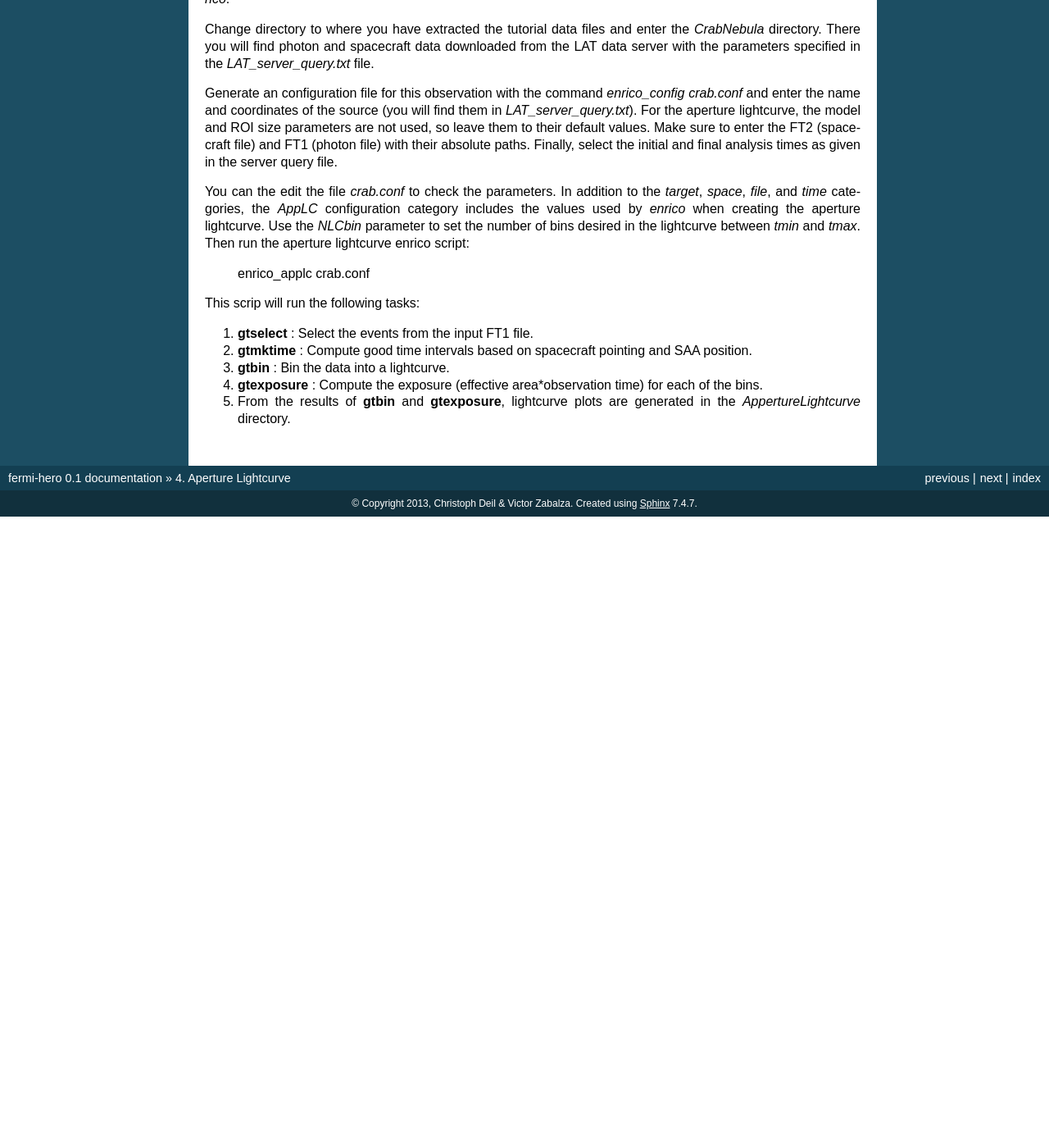
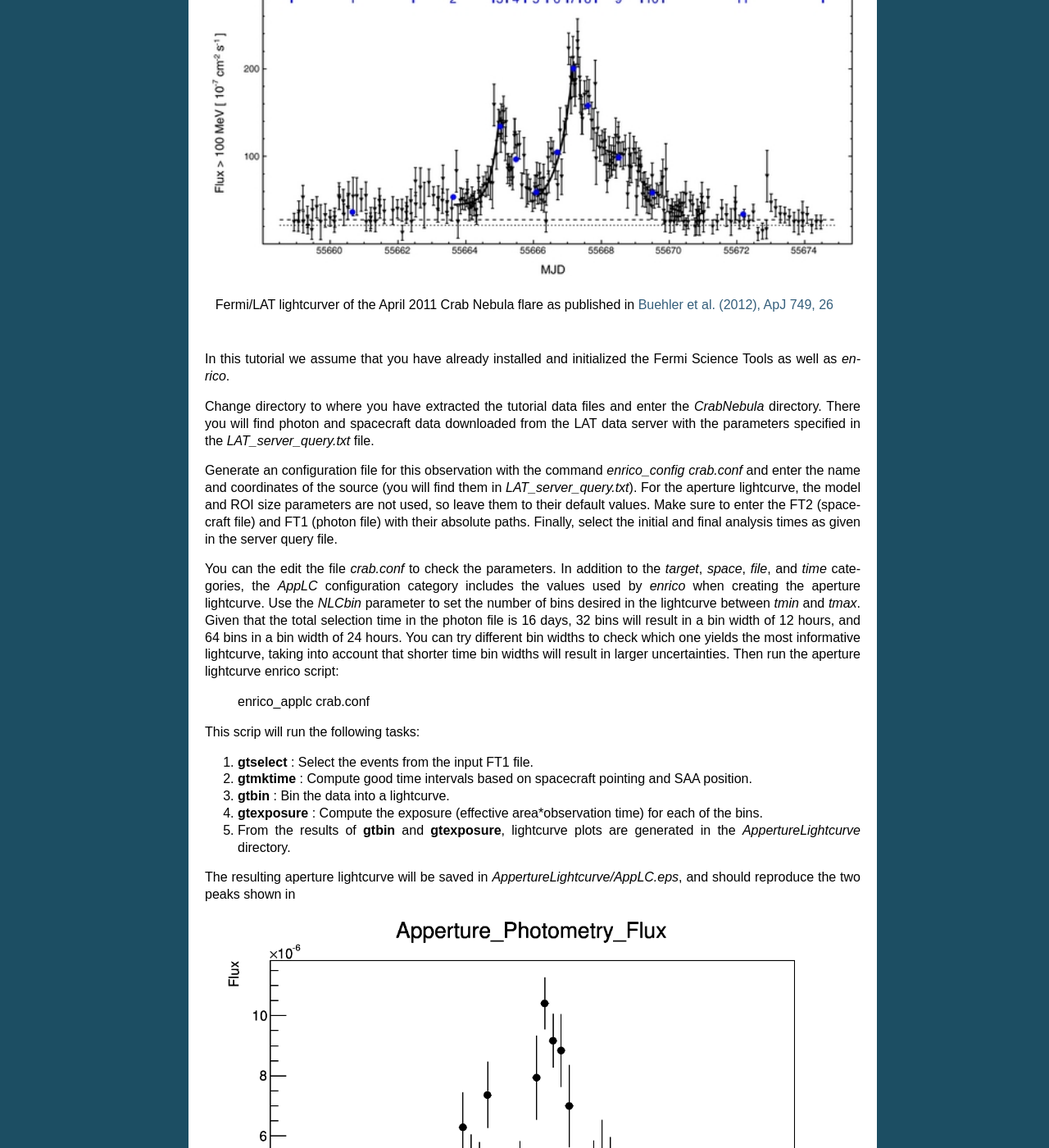
Before and after one commit to gammapy/fermi-hero, a Sphinx documentation site: the page built from docs/lightcurve/index.rst, in a window 1280 px wide and 1400 px high, scrolled down 442 px. Shown: the whole window at 82% size. Built offline with Sphinx 7.4.7, drawn with Linux system fonts in a browser that asks for light colours; before the commit the page ends 1072 px from its top, so only the background shows below that.

Commit message:
add images, results to applc

```diff
--- a/docs/lightcurve/index.rst
+++ b/docs/lightcurve/index.rst
@@ -23,6 +23,13 @@
 exhibiting flux changes of a factor of 10 or more over just a few hours. The
 astrophysical process behind these flares is still unkown.
 
+.. figure:: buehler.png
+   :width: 100%
+
+   Fermi/LAT lightcurver of the April 2011 Crab Nebula flare as published in
+   `Buehler et al. (2012), ApJ 749, 26 <http://arxiv.org/abs/1112.1979>`_
+
+
 In this tutorial we assume that you have already installed and initialized the Fermi Science
 Tools as well as `enrico`.
 
@@ -43,7 +50,12 @@
 the `target`, `space`, `file`, and `time` categories, the `AppLC` configuration
 category includes the values used by `enrico` when creating the aperture
 lightcurve. Use the `NLCbin` parameter to set the number of bins desired in the
-lightcurve between `tmin` and `tmax`. Then run the aperture lightcurve enrico
+lightcurve between `tmin` and `tmax`. Given that the total selection time in the photon
+file is 16 days, 32 bins will result in a bin width of 12 hours, and 64 bins in
+a bin width of 24 hours. You can try different bin widths to check which one
+yields the most informative lightcurve, taking into account that shorter time
+bin widths will result in larger uncertainties.  Then run the aperture lightcurve
+enrico
 script:
 
     enrico_applc crab.conf
@@ -57,3 +69,9 @@
 4. **gtexposure** : Compute the exposure (effective area*observation time) for
    each of the bins.
 5. From the results of **gtbin** and **gtexposure**, lightcurve plots are generated in the `AppertureLightcurve` directory.
+
+The resulting aperture lightcurve will be saved in
+`AppertureLightcurve/AppLC.eps`, and should reproduce the two peaks shown in
+
+.. image:: applc.png
+   :width: 100%
```
Also changed, not shown: docs/lightcurve/applc.png (added), docs/lightcurve/buehler.png (added).
